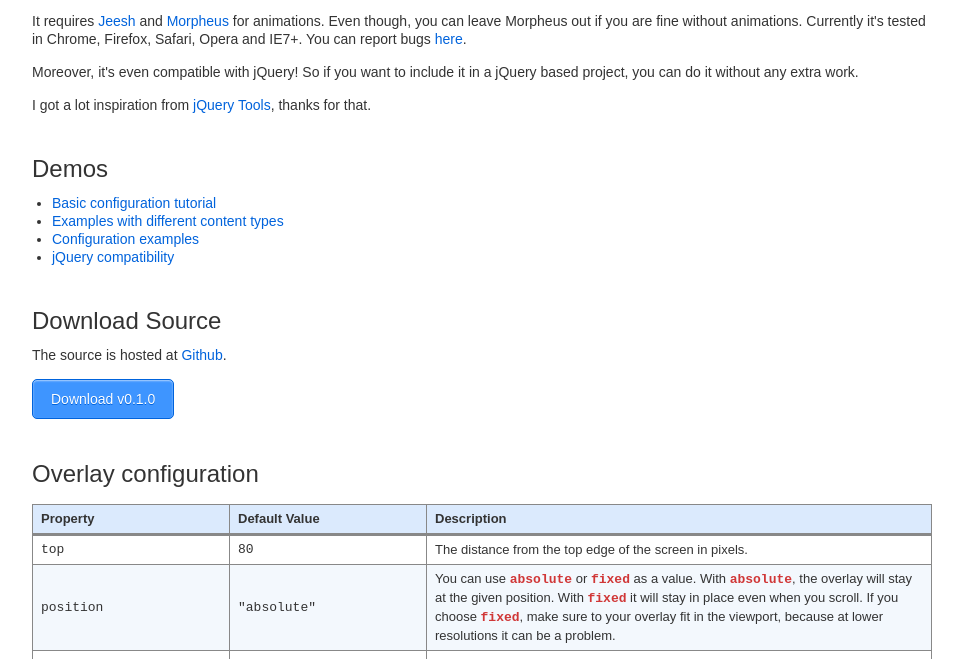
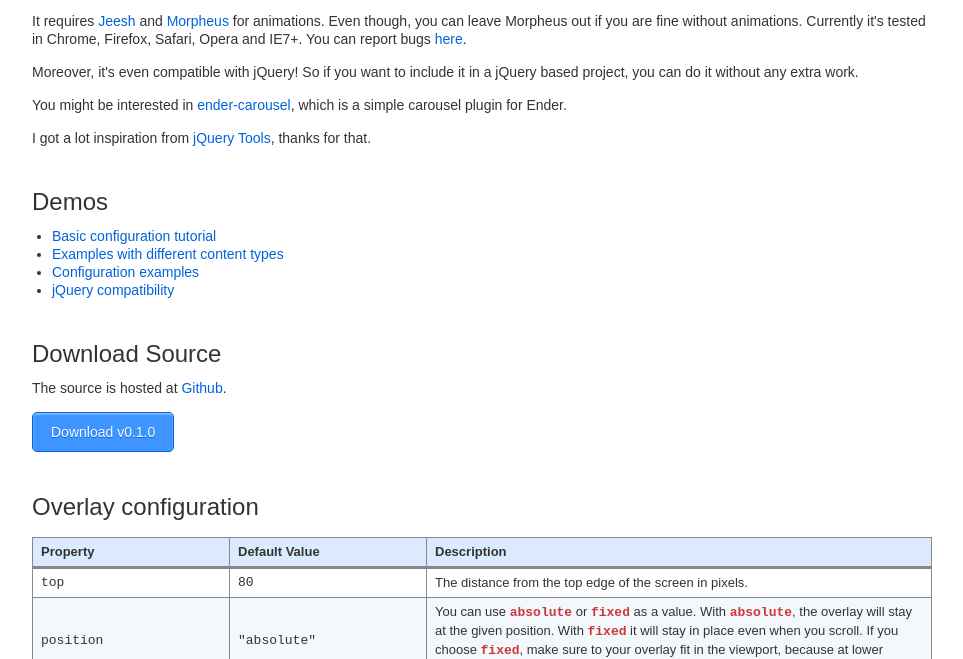
Before and after one commit to nemeseri/ender-overlay, a website: page index.html in a window 1280 px wide. Shown: the part 141-800 px from the top of the page, without its empty margins (158-1121 px from the left). Drawn offline with Linux system fonts and the light colour scheme.

Commit message:
Minor documentation improvement

```diff
--- a/index.html
+++ b/index.html
@@ -22,6 +22,10 @@
 			</p>
 
 			<p>Moreover, it's even compatible with jQuery! So if you want to include it in a jQuery based project, you can do it without any extra work.</p>
+
+			<p>
+				You might be interested in <a href="../ender-carousel">ender-carousel</a>, which is a simple carousel plugin for Ender.
+			</p>
 
 			<p>
 				I got a lot inspiration from <a href="http://flowplayer.org/tools/">jQuery Tools</a>, thanks for that.
```
